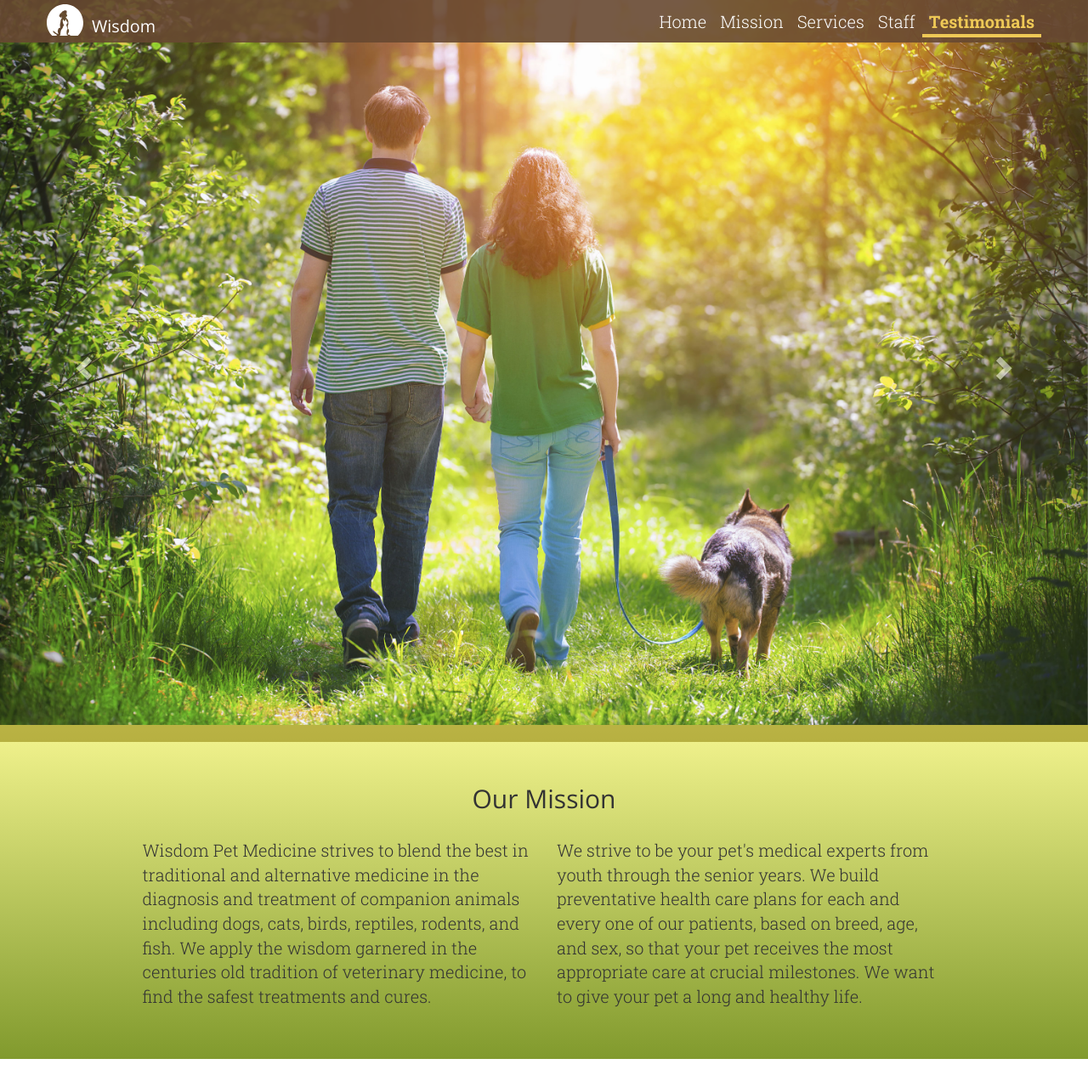
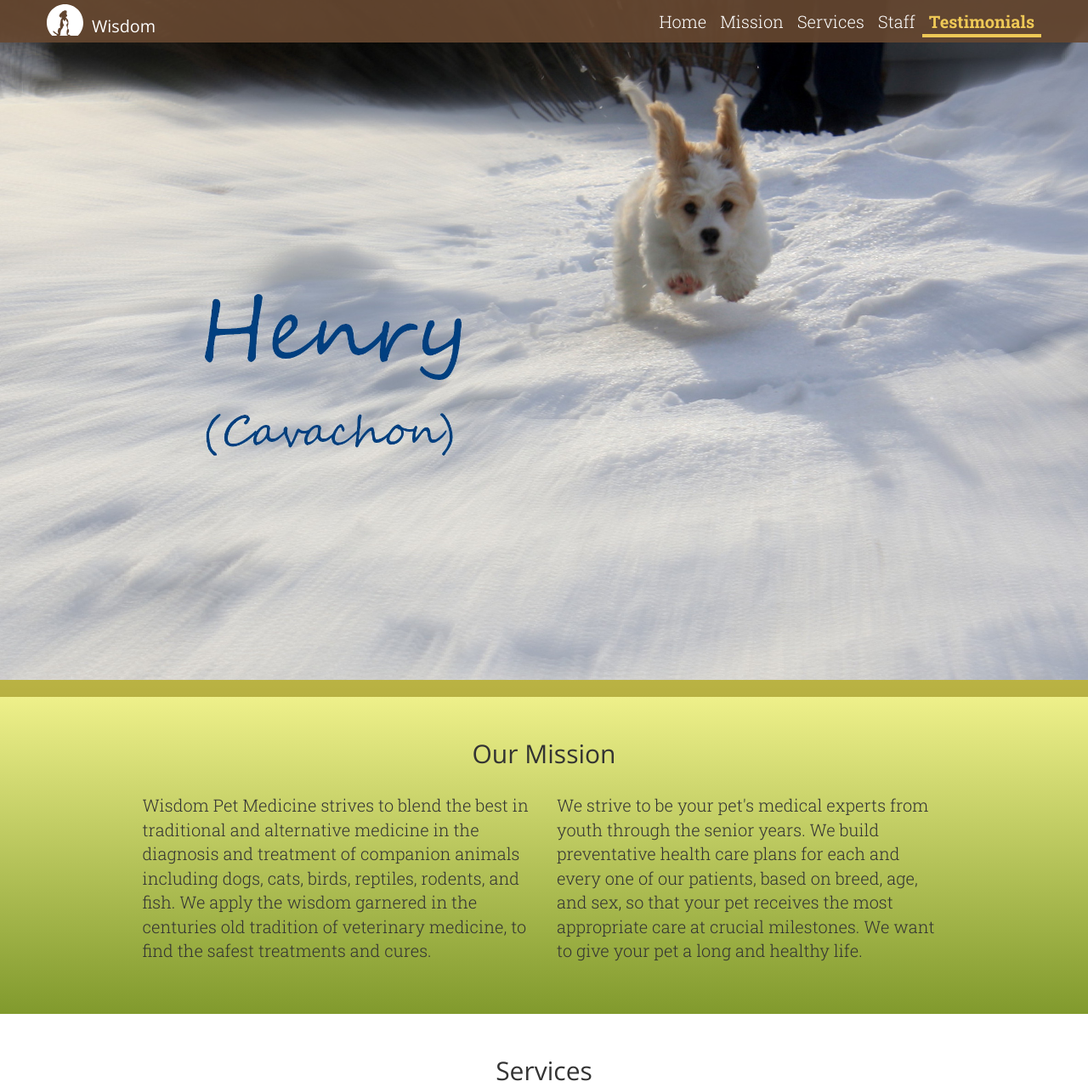
Before and after one commit to ckschmieder/cavachon-bs, a PHP site: page / in a window 1280 px wide. Shown: the top 1279 px of the page at 85% size. Run offline with PHP 8.4, Linux system fonts and the light colour scheme; some libraries are stand-ins or nearby versions.

Commit message:
#featured background img set to henry and will fill browser window due to new script and the fullheight class

```diff
--- a/css/style.css
+++ b/css/style.css
@@ -121,6 +121,10 @@ header .inbody .navbar-brand span.subhead {
   display: none;
 }
 
+
+
+
+
 /**  Page **/
 .page {
   padding: 50px 0;
@@ -129,6 +133,12 @@ header .inbody .navbar-brand span.subhead {
 .page h2 {
   text-align: center;
   margin-bottom: 30px;
+}
+
+/**  Page -- Featured **/
+#featured {
+  background: url(../images/henry-full.jpg) no-repeat top center;
+  background-size: cover;
 }
 
 /**  Page -- Mission **/
--- a/index.html
+++ b/index.html
@@ -36,22 +36,10 @@
     </div><!-- container -->
   </nav>
 
-  <div class="carousel slide" data-ride="carousel" id="featured">
-    <div class="carousel-inner">
-      <div class="item active"><img src="images/carousel-lifestyle.jpg" alt="Lifestyle Photo"></div>
-      <div class="item"><img src="images/carousel-mission.jpg" alt="Mission"></div>
-      <div class="item"><img src="images/carousel-vaccinations.jpg" alt="Vaccinations"></div>
-      <div class="item"><img src="images/carousel-fish.jpg" alt="Fish"></div>
-      <div class="item"><img src="images/carousel-exoticanimals.jpg" alt="Exotic Animals"></div>
-    </div><!-- carousel-inner -->
-
-    <a class="left carousel-control" href="#featured" role="button" data-slide="prev">
-      <span class="glyphicon glyphicon-chevron-left"></span>
-    </a>
-    <a class="right carousel-control" href="#featured" role="button" data-slide="next">
-      <span class="glyphicon glyphicon-chevron-right"></span>
-    </a>
-  </div><!-- featured carousel -->
+  <div id="featured">
+    <div class="fullheight">
+    </div>
+  </div><!-- #featured  -->
 </header>
 
 <div class="main">
--- a/js/myscript.js
+++ b/js/myscript.js
@@ -3,6 +3,10 @@ $(function() {
   "use strict";
 
   var topoffset = 50; //variable for menu height
+  var slideqty = $('#featured .item').length;
+  var wheight = $(window).height(); //get the height of the window
+
+  $('.fullheight').css('height', wheight); //set to window tallness
 
   //Activate Scrollspy
   $('body').scrollspy({
@@ -47,8 +51,4 @@ $(function() {
   }); //smooth scrolling
 
 
-  $('.carousel').carousel({
-    interval: false
-  });
-
 });
```
